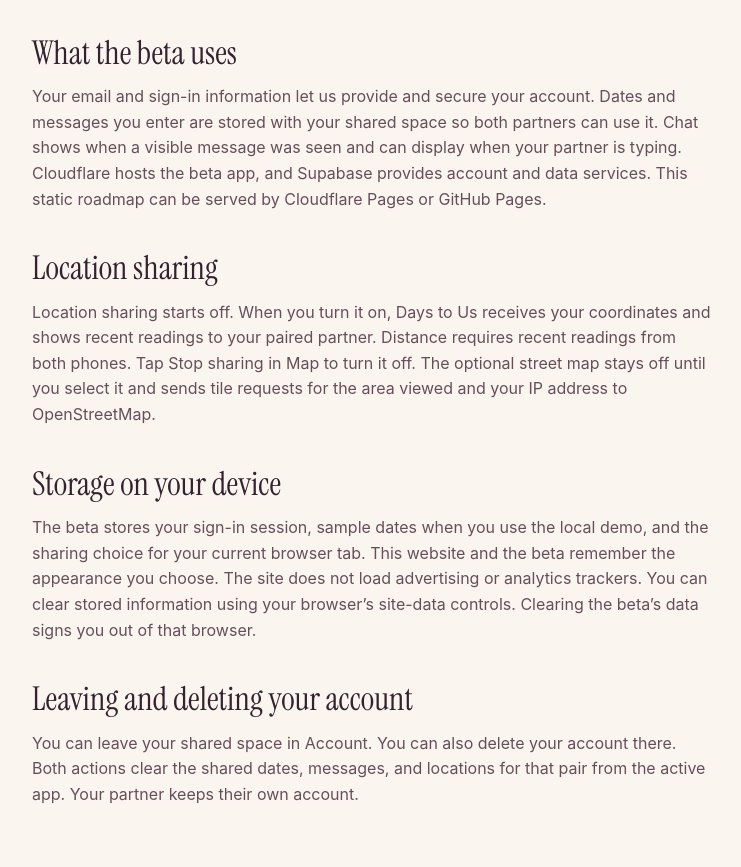
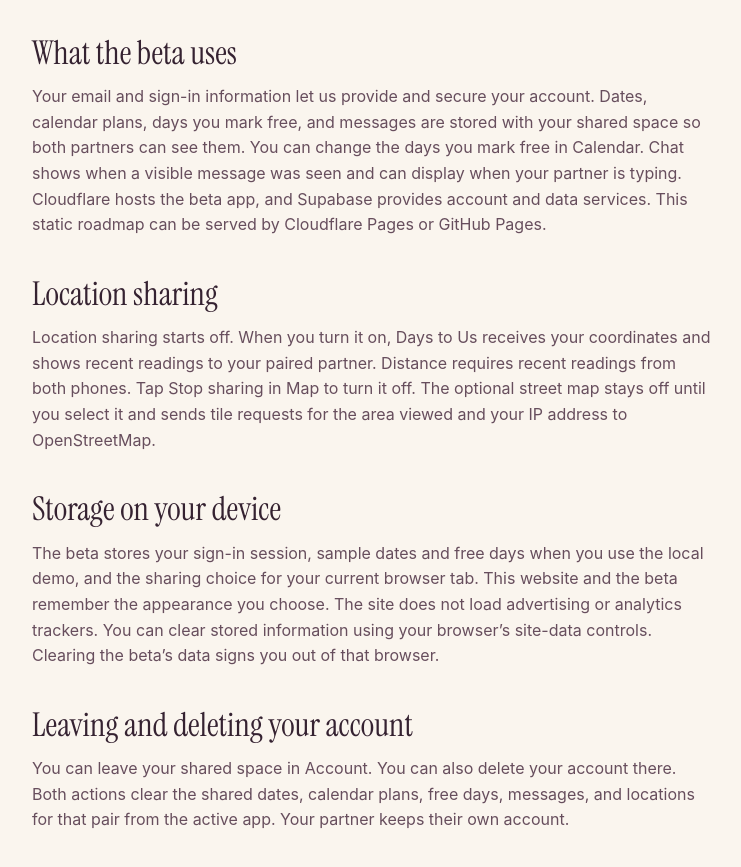
Before and after one commit to Th3Duckman/Days-To-Us, a plain HTML site: page privacy.html in a window 1280 px wide. Shown: the part 397-1264 px from the top of the page, without its empty margins (268-1009 px from the left). Drawn offline with Linux system fonts and the light colour scheme.

Commit message:
Describe shared calendar and free time data

```diff
--- a/privacy.html
+++ b/privacy.html
@@ -26,13 +26,13 @@
     <h1>Privacy and browser storage</h1>
     <p>This notice covers the Days to Us website and invite-only beta. Contact the Days to Us project team at <a href="mailto:yrntotstmmy2d7s@gmail.com">yrntotstmmy2d7s@gmail.com</a> about privacy, access to your data, or correction and deletion requests.</p>
     <h2>What the beta uses</h2>
-    <p>Your email and sign-in information let us provide and secure your account. Dates and messages you enter are stored with your shared space so both partners can use it. Chat shows when a visible message was seen and can display when your partner is typing. Cloudflare hosts the beta app, and Supabase provides account and data services. This static roadmap can be served by Cloudflare Pages or GitHub Pages.</p>
+    <p>Your email and sign-in information let us provide and secure your account. Dates, calendar plans, days you mark free, and messages are stored with your shared space so both partners can see them. You can change the days you mark free in Calendar. Chat shows when a visible message was seen and can display when your partner is typing. Cloudflare hosts the beta app, and Supabase provides account and data services. This static roadmap can be served by Cloudflare Pages or GitHub Pages.</p>
     <h2>Location sharing</h2>
     <p>Location sharing starts off. When you turn it on, Days to Us receives your coordinates and shows recent readings to your paired partner. Distance requires recent readings from both phones. Tap Stop sharing in Map to turn it off. The optional street map stays off until you select it and sends tile requests for the area viewed and your IP address to OpenStreetMap.</p>
     <h2>Storage on your device</h2>
-    <p>The beta stores your sign-in session, sample dates when you use the local demo, and the sharing choice for your current browser tab. This website and the beta remember the appearance you choose. The site does not load advertising or analytics trackers. You can clear stored information using your browser’s site-data controls. Clearing the beta’s data signs you out of that browser.</p>
+    <p>The beta stores your sign-in session, sample dates and free days when you use the local demo, and the sharing choice for your current browser tab. This website and the beta remember the appearance you choose. The site does not load advertising or analytics trackers. You can clear stored information using your browser’s site-data controls. Clearing the beta’s data signs you out of that browser.</p>
     <h2>Leaving and deleting your account</h2>
-    <p>You can leave your shared space in Account. You can also delete your account there. Both actions clear the shared dates, messages, and locations for that pair from the active app. Your partner keeps their own account.</p>
+    <p>You can leave your shared space in Account. You can also delete your account there. Both actions clear the shared dates, calendar plans, free days, messages, and locations for that pair from the active app. Your partner keeps their own account.</p>
   </main>
 </body>
 </html>
```
